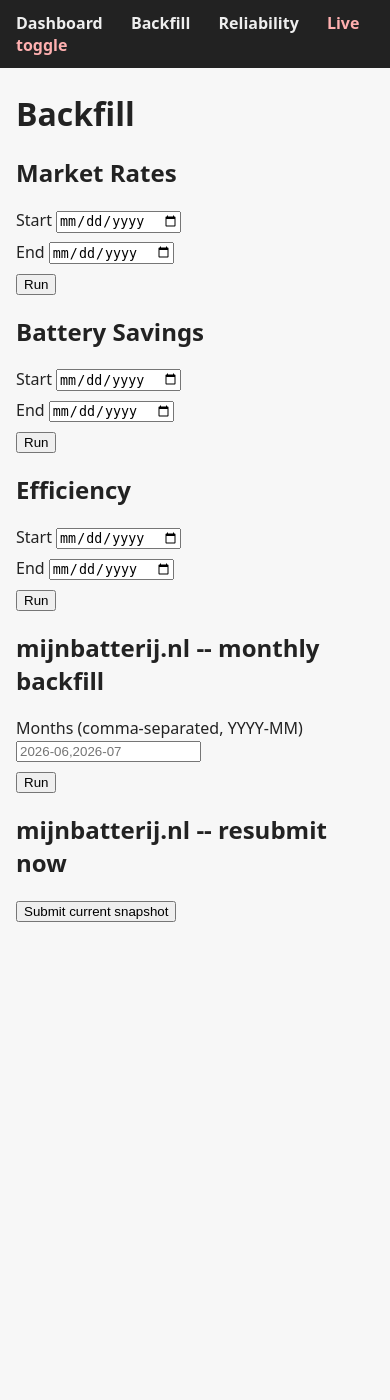
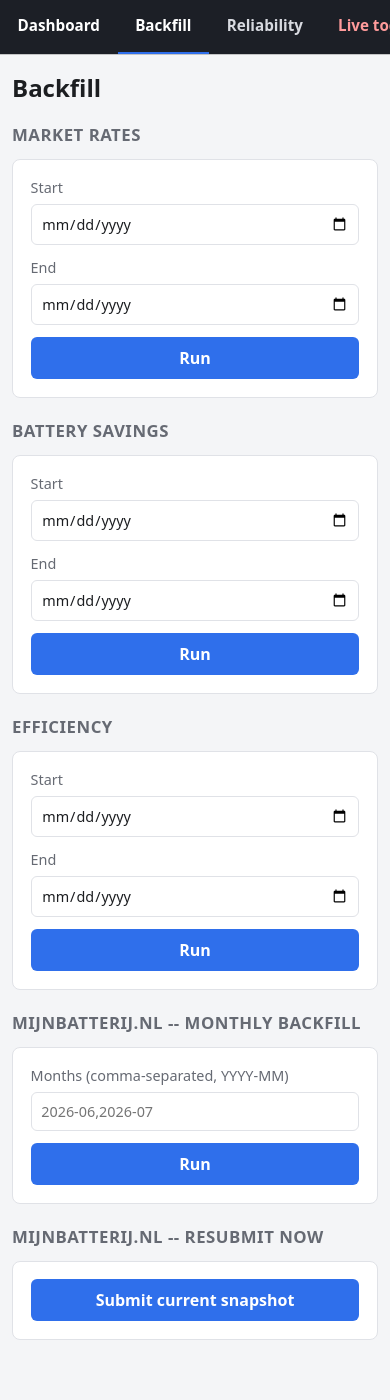
Before and after one commit to sandeepthukral/alphaess-collector, a Flask app: page /backfill in a window 390 px wide. Before the commit the page ends 922 px from the top, so only its background shows below. Run offline with Flask 3, Linux system fonts and the light colour scheme.

Commit message:
Redesign controlpanel UI: fix mobile viewport, real visual design
Fixes the actual mobile bug: base.html had no viewport meta tag, so phones rendered
the page at desktop width and zoomed out -- the "not wrapped, hard to read on mobile"
complaint. Also fixes pre blocks (docker/script output) to wrap instead of forcing
horizontal scroll on narrow screens.

Rest is a CSS-only visual pass: color tokens (with a dark-mode variant via
prefers-color-scheme), card-based section grouping, status pills instead of bare
colored text, a sticky nav with an active-tab indicator, and real button/input
styling. No JS, no new dependencies, no change to form actions or server logic --
templates only gained wrapper divs/classes.

Co-Authored-By: Claude Sonnet 5 <noreply@anthropic.com>
Claude-Session: https://claude.ai/code/session_013awSRWVsS3iCMhKRRs8zxq

```diff
--- a/controlpanel/static/style.css
+++ b/controlpanel/static/style.css
@@ -1,15 +1,208 @@
-body { font-family: system-ui, sans-serif; margin: 0; background: #f7f7f7; color: #222; }
-nav { background: #222; padding: 0.75rem 1rem; }
-nav a { color: #eee; margin-right: 1.5rem; text-decoration: none; font-weight: 600; }
-nav a.live-link { color: #ffb0b0; }
-main { max-width: 60rem; margin: 1.5rem auto; padding: 0 1rem; }
-pre { background: #fff; border: 1px solid #ddd; padding: 0.75rem; overflow-x: auto; }
-.ok { color: #157a15; }
-.bad { color: #b00020; }
-.warn { color: #8a5a00; }
-.banner { padding: 1rem; margin-bottom: 1rem; border-radius: 4px; font-weight: 700; font-size: 1.1rem; }
-.banner.ok { background: #e4f5e4; }
-.banner.bad { background: #fbe4e4; }
-.banner.warn { background: #fdf2d8; }
-form { margin-bottom: 1rem; }
-label { display: block; margin-bottom: 0.5rem; }
+:root {
+  --bg: #f4f5f7;
+  --surface: #ffffff;
+  --border: #e0e2e7;
+  --text: #1c1e21;
+  --text-muted: #666a73;
+  --accent: #2f6feb;
+  --accent-text: #ffffff;
+  --ok-bg: #e4f5e8;
+  --ok-text: #146c2e;
+  --bad-bg: #fbe6e6;
+  --bad-text: #a4171f;
+  --warn-bg: #fdf3d9;
+  --warn-text: #8a5a00;
+  --nav-bg: #1c1f26;
+  --nav-text: #d8dae0;
+  --nav-text-active: #ffffff;
+  --radius: 8px;
+}
+
+@media (prefers-color-scheme: dark) {
+  :root {
+    --bg: #15171b;
+    --surface: #1e2127;
+    --border: #2c2f36;
+    --text: #e7e8ea;
+    --text-muted: #9a9ea7;
+    --accent: #5b93f5;
+    --accent-text: #0d1117;
+    --ok-bg: #123a20;
+    --ok-text: #6fd98d;
+    --bad-bg: #401414;
+    --bad-text: #f2a0a0;
+    --warn-bg: #3a2c05;
+    --warn-text: #e0b64a;
+    --nav-bg: #0f1115;
+    --nav-text: #b7bac2;
+    --nav-text-active: #ffffff;
+  }
+}
+
+* { box-sizing: border-box; }
+
+body {
+  font-family: system-ui, -apple-system, "Segoe UI", sans-serif;
+  margin: 0;
+  background: var(--bg);
+  color: var(--text);
+  line-height: 1.5;
+  -webkit-text-size-adjust: 100%;
+}
+
+nav {
+  background: var(--nav-bg);
+  display: flex;
+  overflow-x: auto;
+  position: sticky;
+  top: 0;
+  z-index: 10;
+  box-shadow: 0 1px 0 rgba(0, 0, 0, 0.2);
+}
+
+nav a {
+  color: var(--nav-text);
+  text-decoration: none;
+  font-weight: 600;
+  font-size: 0.95rem;
+  padding: 0.9rem 1.1rem;
+  white-space: nowrap;
+  border-bottom: 2px solid transparent;
+}
+
+nav a:hover { color: var(--nav-text-active); }
+
+nav a.active {
+  color: var(--nav-text-active);
+  border-bottom-color: var(--accent);
+}
+
+nav a.live-link { color: #ff9b9b; }
+nav a.live-link.active { border-bottom-color: #ff5c5c; }
+
+main {
+  max-width: 42rem;
+  margin: 0 auto;
+  padding: 1.25rem 1rem 3rem;
+}
+
+h1 {
+  font-size: 1.5rem;
+  margin: 0 0 1rem;
+}
+
+h2 {
+  font-size: 1.05rem;
+  margin: 0 0 0.75rem;
+  color: var(--text-muted);
+  text-transform: uppercase;
+  letter-spacing: 0.03em;
+}
+
+a { color: var(--accent); }
+
+.card {
+  background: var(--surface);
+  border: 1px solid var(--border);
+  border-radius: var(--radius);
+  padding: 1.1rem;
+  margin-bottom: 1.25rem;
+}
+
+pre {
+  background: var(--bg);
+  border: 1px solid var(--border);
+  border-radius: var(--radius);
+  padding: 0.75rem;
+  overflow-x: auto;
+  white-space: pre-wrap;
+  word-break: break-word;
+  font-size: 0.85rem;
+}
+
+.ok { color: var(--ok-text); }
+.bad { color: var(--bad-text); }
+.warn { color: var(--warn-text); }
+
+.pill {
+  display: inline-block;
+  padding: 0.15rem 0.6rem;
+  border-radius: 999px;
+  font-weight: 700;
+  font-size: 0.85rem;
+}
+.pill.ok { background: var(--ok-bg); color: var(--ok-text); }
+.pill.bad { background: var(--bad-bg); color: var(--bad-text); }
+.pill.warn { background: var(--warn-bg); color: var(--warn-text); }
+
+.banner {
+  padding: 1rem 1.1rem;
+  margin-bottom: 1.25rem;
+  border-radius: var(--radius);
+  font-weight: 700;
+  font-size: 1rem;
+}
+.banner.ok { background: var(--ok-bg); color: var(--ok-text); }
+.banner.bad { background: var(--bad-bg); color: var(--bad-text); }
+.banner.warn { background: var(--warn-bg); color: var(--warn-text); }
+
+form {
+  display: flex;
+  flex-wrap: wrap;
+  align-items: flex-end;
+  gap: 0.75rem;
+  margin: 0;
+}
+
+form + form { margin-top: 0.75rem; }
+
+label {
+  display: flex;
+  flex-direction: column;
+  gap: 0.3rem;
+  font-size: 0.9rem;
+  color: var(--text-muted);
+  flex: 1 1 10rem;
+}
+
+input[type="text"],
+input[type="date"] {
+  font: inherit;
+  padding: 0.5rem 0.6rem;
+  border: 1px solid var(--border);
+  border-radius: 6px;
+  background: var(--surface);
+  color: var(--text);
+}
+
+button {
+  font: inherit;
+  font-weight: 600;
+  padding: 0.55rem 1.1rem;
+  border: none;
+  border-radius: 6px;
+  background: var(--accent);
+  color: var(--accent-text);
+  cursor: pointer;
+  flex: 0 0 auto;
+}
+
+button:hover:not(:disabled) { filter: brightness(1.08); }
+button:disabled { opacity: 0.45; cursor: not-allowed; }
+
+code {
+  background: var(--bg);
+  border: 1px solid var(--border);
+  border-radius: 4px;
+  padding: 0.1rem 0.35rem;
+  font-size: 0.9em;
+}
+
+small { color: var(--text-muted); }
+
+@media (max-width: 30rem) {
+  main { padding: 1rem 0.75rem 2.5rem; }
+  form { flex-direction: column; align-items: stretch; }
+  label { flex: 1 1 auto; }
+  button { width: 100%; }
+}
--- a/controlpanel/templates/backfill.html
+++ b/controlpanel/templates/backfill.html
@@ -4,35 +4,44 @@
 <h1>Backfill</h1>
 {% if error %}<p class="bad">{{ error }}</p>{% endif %}
 {% if result %}
-  <h2>Result ({{ "ok" if result.ok else "failed, exit " ~ result.returncode }})</h2>
-  <pre>{{ result.stdout }}{{ result.stderr }}</pre>
+  <div class="card">
+    <h2>Result ({{ "ok" if result.ok else "failed, exit " ~ result.returncode }})</h2>
+    <pre>{{ result.stdout }}{{ result.stderr }}</pre>
+  </div>
 {% endif %}
 
 <h2>Market Rates</h2>
+<div class="card">
 <form method="post" action="/api/backfill/prices">
   <input type="hidden" name="csrf_token" value="{{ csrf_token }}">
   <label>Start <input type="date" name="start" required></label>
   <label>End <input type="date" name="end" required></label>
   <button type="submit">Run</button>
 </form>
+</div>
 
 <h2>Battery Savings</h2>
+<div class="card">
 <form method="post" action="/api/backfill/pricing">
   <input type="hidden" name="csrf_token" value="{{ csrf_token }}">
   <label>Start <input type="date" name="start" required></label>
   <label>End <input type="date" name="end" required></label>
   <button type="submit">Run</button>
 </form>
+</div>
 
 <h2>Efficiency</h2>
+<div class="card">
 <form method="post" action="/api/backfill/efficiency">
   <input type="hidden" name="csrf_token" value="{{ csrf_token }}">
   <label>Start <input type="date" name="start" required></label>
   <label>End <input type="date" name="end" required></label>
   <button type="submit">Run</button>
 </form>
+</div>
 
 <h2>mijnbatterij.nl -- monthly backfill</h2>
+<div class="card">
 <form method="post" action="/api/backfill/mijnbatterij-monthly">
   <input type="hidden" name="csrf_token" value="{{ csrf_token }}">
   <label>Months (comma-separated, YYYY-MM)
@@ -40,10 +49,13 @@
   </label>
   <button type="submit">Run</button>
 </form>
+</div>
 
 <h2>mijnbatterij.nl -- resubmit now</h2>
+<div class="card">
 <form method="post" action="/api/backfill/mijnbatterij-resubmit">
   <input type="hidden" name="csrf_token" value="{{ csrf_token }}">
   <button type="submit">Submit current snapshot</button>
 </form>
+</div>
 {% endblock %}
--- a/controlpanel/templates/base.html
+++ b/controlpanel/templates/base.html
@@ -2,15 +2,16 @@
 <html lang="en">
 <head>
   <meta charset="utf-8">
+  <meta name="viewport" content="width=device-width, initial-scale=1">
   <title>{% block title %}Control panel{% endblock %} - alphaess-collector</title>
   <link rel="stylesheet" href="/static/style.css">
 </head>
 <body>
   <nav>
-    <a href="/">Dashboard</a>
-    <a href="/backfill">Backfill</a>
-    <a href="/reliability">Reliability</a>
-    <a href="/live" class="live-link">Live toggle</a>
+    <a href="/" class="{{ 'active' if request.path == '/' }}">Dashboard</a>
+    <a href="/backfill" class="{{ 'active' if request.path == '/backfill' }}">Backfill</a>
+    <a href="/reliability" class="{{ 'active' if request.path == '/reliability' }}">Reliability</a>
+    <a href="/live" class="live-link {{ 'active' if request.path == '/live' }}">Live toggle</a>
   </nav>
   <main>
     {% block content %}{% endblock %}
--- a/controlpanel/templates/reliability.html
+++ b/controlpanel/templates/reliability.html
@@ -7,6 +7,7 @@
 {% endif %}
 
 <h2>Is it deciding? (right now)</h2>
+<div class="card">
 <form method="post" action="/api/reliability/tick">
   <input type="hidden" name="csrf_token" value="{{ csrf_token }}">
   <button type="submit">Run scripts/is-it-deciding.py</button>
@@ -14,8 +15,10 @@
 {% if tick %}
   <pre class="{{ '' if tick.ok else 'bad' }}">{{ tick.stdout }}{{ tick.stderr }}</pre>
 {% endif %}
+</div>
 
 <h2>Review dry run (whole day)</h2>
+<div class="card">
 <form method="post" action="/api/reliability/review-dry-run">
   <input type="hidden" name="csrf_token" value="{{ csrf_token }}">
   <button type="submit">Run scripts/review-dry-run.py</button>
@@ -27,4 +30,5 @@
     <pre class="bad">{{ review.stdout }}{{ review.stderr }}</pre>
   {% endif %}
 {% endif %}
+</div>
 {% endblock %}
```
Also changed, not shown: controlpanel/templates/dashboard.html (+14 -9 lines), controlpanel/templates/live.html (+6 -2 lines).
